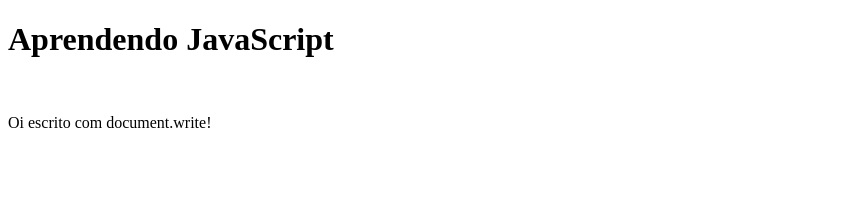
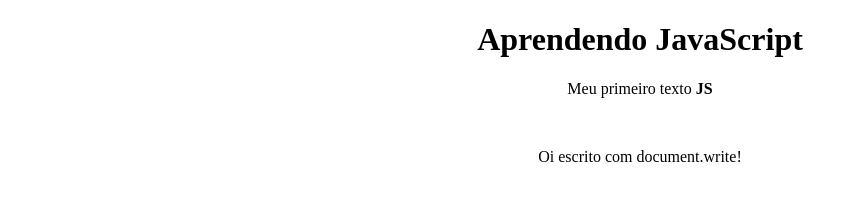
Before and after one commit to henryx76/-praticando-js, a plain HTML site: page index.html in a window 1280 px wide. Shown: the whole page, without its empty margins (0-858 px from the left). Drawn offline with Linux system fonts and the light colour scheme.

Commit message:
adicionar js/index.js e index.html

```diff
--- a/index.html
+++ b/index.html
@@ -4,6 +4,11 @@
     <meta charset="UTF-8">
     <meta name="viewport" content="width=device-width, initial-scale=1.0">
     <title>Aprendendo JS</title>
+    <style>
+        body {
+             text-align: center;
+        }
+    </style>
 </head>
 <body>
     <h1>Aprendendo JavaScript</h1>
--- a/js/index.js
+++ b/js/index.js
@@ -1 +1,2 @@
-alert('um alerta rodando de uma pagina externa');
+document.getElementById("texto").innerHTML = "Meu primeiro texto <b>JS</b>";
+console.log("Oi isso é um console.log")
```
